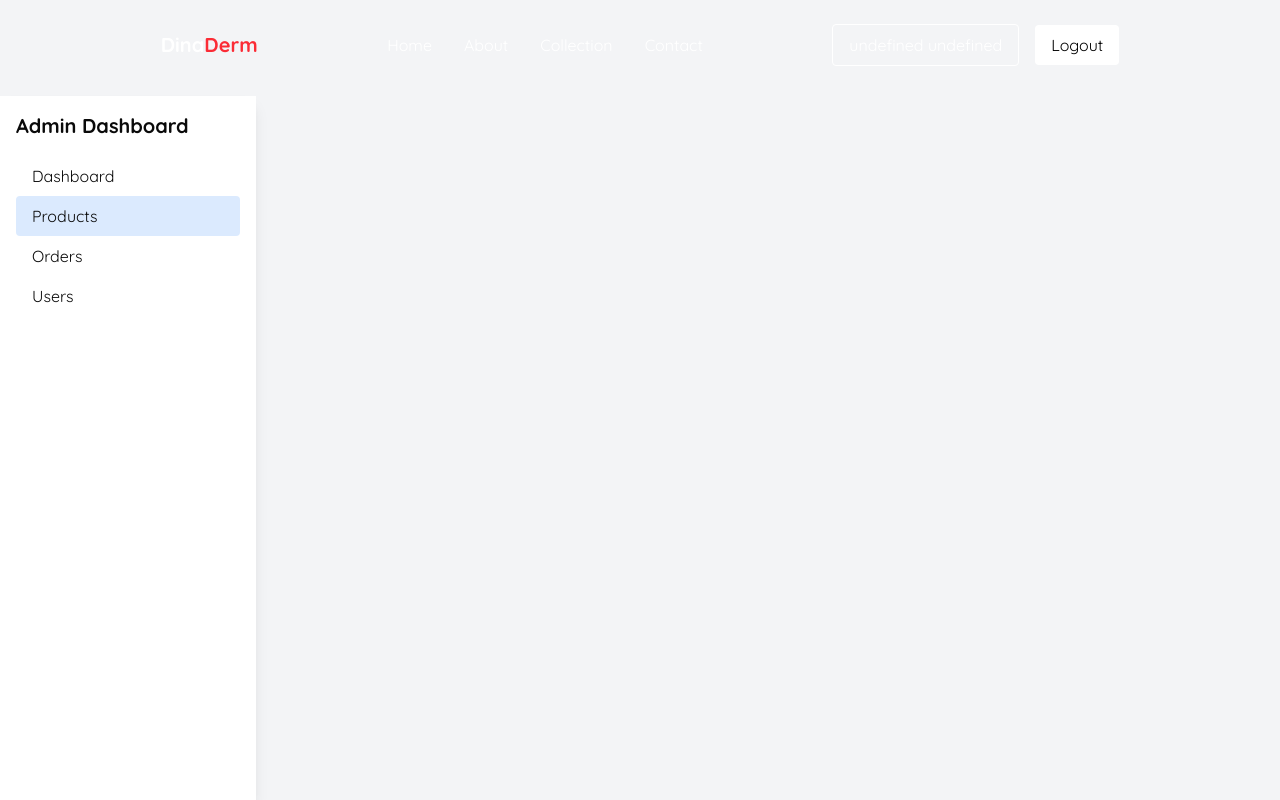
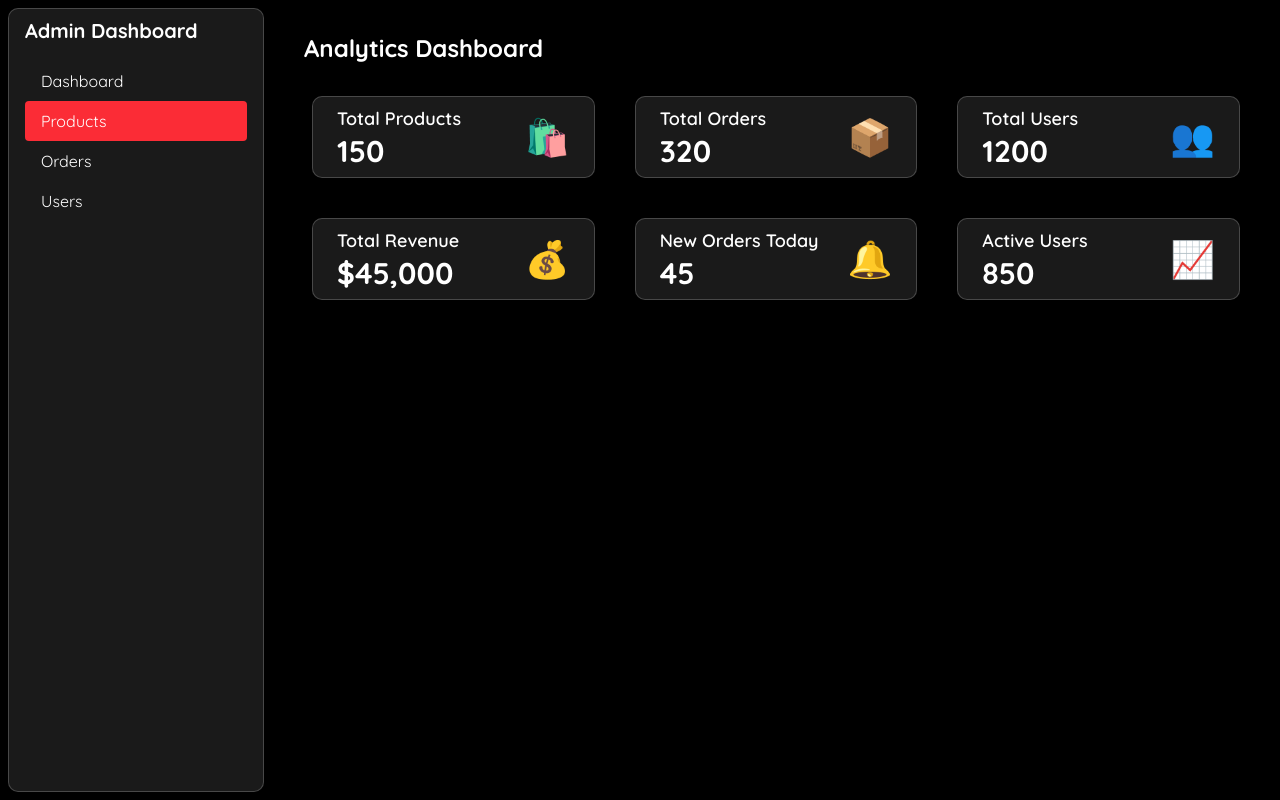
Before and after one commit to sugirangendahayo/dina-derm, a React (Vite) app in the folder frontend/: page /admin in a window 1280 px wide. Built offline with nearby package versions, Linux system fonts and the light colour scheme; sample sign-in values are in the browser's storage.

Commit message:
Dashboard ui features

```diff
--- a/frontend/package.json
+++ b/frontend/package.json
@@ -20,6 +20,7 @@
     "react-dom": "^19.1.1",
     "react-router-dom": "^7.9.4",
     "react-simple-typewriter": "^5.0.1",
+    "react-toastify": "^11.0.5",
     "tailwind-merge": "^3.3.1",
     "tailwindcss": "^4.1.14"
   },
@@ -28,6 +29,7 @@
     "@types/react": "^19.1.16",
     "@types/react-dom": "^19.1.9",
     "@vitejs/plugin-react": "^5.0.4",
+    "daisyui": "^5.3.7",
     "eslint": "^9.36.0",
     "eslint-plugin-react-hooks": "^5.2.0",
     "eslint-plugin-react-refresh": "^0.4.22",
--- a/frontend/src/App.jsx
+++ b/frontend/src/App.jsx
@@ -1,10 +1,9 @@
 import React from "react";
-import { BrowserRouter as Router, Routes, Route } from "react-router-dom";
-import { AuthProvider } from "./context/AuthContext";
-import Navbar from "./components/ui/Navbar";
+import { Routes, Route, useLocation } from "react-router-dom";
+import { AuthProvider } from "@context/AuthContext";
+import Navbar from "@components/ui/Navbar";
 import axios from "axios";
 
-// Set the base URL for all Axios requests
 axios.defaults.baseURL = "http://localhost:5000";
 
 import Home from "@pages/Home";
@@ -14,36 +13,40 @@ import Collection from "@pages/Collection";
 import Login from "@pages/Login";
 import Signup from "@pages/Signup";
 import AdminDashboard from "@pages/auth/admin/AdminDashboard";
-import ProductManagement from "@pages/auth/components/components/ProductManagement";
-import OrderManagement from "@pages/auth/components/components/OrderManagement";
+import ProductManagement from "@pages/auth/components/ProductManagement";
+import OrderManagement from "@pages/auth/components/OrderManagement";
 import UserManagement from "@pages/auth/components/UserManagement";
 import Profile from "@pages/Profile";
 import AdminRoute from "@components/AdminRoute";
+import Dashboard from "@pages/auth/components/Dashboard";
 
 function App() {
+  const location = useLocation();
+
   return (
     <AuthProvider>
-      <Router>
-        <Navbar />
+      {location.pathname !== "/login" &&
+        location.pathname !== "/signup" &&
+        !location.pathname.startsWith("/admin") && <Navbar />}
 
-        <Routes>
-          <Route path="/" element={<Home />} /> {/* Home page */}
-          <Route path="/about" element={<About />} /> {/* About page */}
-          <Route path="/contact" element={<Contact />} /> {/* Contact page */}
-          <Route path="/collection" element={<Collection />} />{" "}
-          {/* Collection page */}
-          <Route path="/login" element={<Login />} /> {/* Login page */}
-          <Route path="/signup" element={<Signup />} /> {/* Signup page */}
-          <Route path="/profile" element={<Profile />} />
-          {/* Protected Admin Routes */}
-          <Route path="/admin" element={<AdminRoute />}>
-            <Route index element={<AdminDashboard />} />
+      <Routes>
+        <Route path="/" element={<Home />} />
+        <Route path="/about" element={<About />} />
+        <Route path="/contact" element={<Contact />} />
+        <Route path="/collection" element={<Collection />} />
+        <Route path="/login" element={<Login />} />
+        <Route path="/signup" element={<Signup />} />
+        <Route path="/profile" element={<Profile />} />
+        <Route element={<AdminRoute />}>
+          <Route path="/admin" element={<AdminDashboard />}>
+            <Route index element={<Dashboard />} />
+            <Route path="dashboard" element={<Dashboard />} />
             <Route path="products" element={<ProductManagement />} />
             <Route path="orders" element={<OrderManagement />} />
             <Route path="users" element={<UserManagement />} />
           </Route>
-        </Routes>
-      </Router>
+        </Route>
+      </Routes>
     </AuthProvider>
   );
 }
--- a/frontend/src/index.css
+++ b/frontend/src/index.css
@@ -1,5 +1,6 @@
 @import "tailwindcss";
 @import "tw-animate-css";
+@plugin "daisyui";
 
 @custom-variant dark (&:is(.dark *));
 
--- a/frontend/src/main.jsx
+++ b/frontend/src/main.jsx
@@ -3,9 +3,12 @@ import { StrictMode } from "react";
 import { createRoot } from "react-dom/client";
 import "./index.css";
 import App from "./App.jsx";
+import { BrowserRouter as Router } from "react-router-dom";
 
 createRoot(document.getElementById("root")).render(
   <StrictMode>
-    <App />
+    <Router>
+      <App />
+    </Router>
   </StrictMode>
 );
--- a/frontend/src/pages/auth/admin/AdminDashboard.jsx
+++ b/frontend/src/pages/auth/admin/AdminDashboard.jsx
@@ -6,8 +6,8 @@ const AdminDashboard = () => {
   const [activeTab, setActiveTab] = useState("products");
 
   return (
-    <div className="flex min-h-screen bg-gray-100 pt-24">
-      <aside className="w-64 bg-white p-4 shadow-lg">
+    <div className="flex min-h-screen bg-black ">
+      <aside className="w-64 backdrop-blur-md m-2 bg-white/10 border border-white/20 shadow-lg rounded-lg py-2 z-40 overflow-y-auto transition-all duration-300 ease-in-out p-4 text-white">
         <h2 className="text-xl font-bold mb-4">Admin Dashboard</h2>
         <ul>
           <li>
@@ -15,7 +15,7 @@ const AdminDashboard = () => {
               to="dashboard"
               onClick={() => setActiveTab("dashboard")}
               className={`block py-2 px-4 rounded ${
-                activeTab === "dashboard" ? "bg-blue-100" : ""
+                activeTab === "dashboard" ? "bg-red-500 text-white " : ""
               }`}
             >
               Dashboard
@@ -26,7 +26,7 @@ const AdminDashboard = () => {
               to="products"
               onClick={() => setActiveTab("products")}
               className={`block py-2 px-4 rounded ${
-                activeTab === "products" ? "bg-blue-100" : ""
+                activeTab === "products" ? "bg-red-500 text-white " : ""
               }`}
             >
               Products
@@ -37,7 +37,7 @@ const AdminDashboard = () => {
               to="orders"
               onClick={() => setActiveTab("orders")}
               className={`block py-2 px-4 rounded ${
-                activeTab === "orders" ? "bg-blue-100" : ""
+                activeTab === "orders" ? "bg-red-500 text-white " : ""
               }`}
             >
               Orders
@@ -48,7 +48,7 @@ const AdminDashboard = () => {
               to="users"
               onClick={() => setActiveTab("users")}
               className={`block py-2 px-4 rounded ${
-                activeTab === "users" ? "bg-blue-100" : ""
+                activeTab === "users" ? "bg-red-500 text-white " : ""
               }`}
             >
               Users
--- a/frontend/src/pages/auth/components/Dashboard.jsx
+++ b/frontend/src/pages/auth/components/Dashboard.jsx
@@ -4,27 +4,26 @@ import React from "react";
 const Dashboard = () => {
   // Fake stats for analytics
   const stats = [
-    { title: "Total Products", value: 150, icon: "🛍️", color: "bg-blue-500" },
-    { title: "Total Orders", value: 320, icon: "📦", color: "bg-green-500" },
-    { title: "Total Users", value: 1200, icon: "👥", color: "bg-purple-500" },
+    { title: "Total Products", value: 150, icon: "🛍️"  },
+    { title: "Total Orders", value: 320, icon: "📦"},
+    { title: "Total Users", value: 1200, icon: "👥" },
     {
       title: "Total Revenue",
       value: "$45,000",
       icon: "💰",
-      color: "bg-yellow-500",
     },
-    { title: "New Orders Today", value: 45, icon: "🔔", color: "bg-red-500" },
-    { title: "Active Users", value: 850, icon: "📈", color: "bg-indigo-500" },
+    { title: "New Orders Today", value: 45, icon: "🔔" },
+    { title: "Active Users", value: 850, icon: "📈" },
   ];
 
   return (
     <div>
-      <h2 className="text-2xl font-bold mb-6">Analytics Dashboard</h2>
+      <h2 className="text-2xl font-bold mb-6 text-white">Analytics Dashboard</h2>
       <div className="grid grid-cols-1 md:grid-cols-2 lg:grid-cols-3 gap-6">
         {stats.map((stat, index) => (
           <div
             key={index}
-            className={`card shadow-lg rounded-lg p-6 text-white ${stat.color}`}
+            className={`card p-6 backdrop-blur-md m-2 bg-white/10 border border-white/20 shadow-lg rounded-lg py-2 z-40 overflow-y-auto transition-all duration-300 ease-in-out  text-white `}
           >
             <div className="flex items-center justify-between">
               <div>
--- a/frontend/src/pages/auth/components/OrderManagement.jsx
+++ b/frontend/src/pages/auth/components/OrderManagement.jsx
@@ -46,7 +46,7 @@ const OrderManagement = () => {
   }
 
   return (
-    <div>
+    <div className="text-white">
       <h2 className="text-2xl font-bold mb-4">Manage Orders</h2>
       <div className="overflow-x-auto">
         <table className="table table-zebra">
--- a/frontend/src/pages/auth/components/ProductManagement.jsx
+++ b/frontend/src/pages/auth/components/ProductManagement.jsx
@@ -94,7 +94,7 @@ const ProductManagement = () => {
   }
 
   return (
-    <div>
+    <div className="text-white">
       <h2 className="text-2xl font-bold mb-4">Manage Products</h2>
       <button
         className="btn btn-primary mb-4"
--- a/frontend/src/pages/auth/components/UserManagement.jsx
+++ b/frontend/src/pages/auth/components/UserManagement.jsx
@@ -82,7 +82,7 @@ const UserManagement = () => {
   }
 
   return (
-    <div>
+    <div className="text-white">
       <h2 className="text-2xl font-bold mb-4">Manage Users</h2>
       <div className="overflow-x-auto">
         <table className="table table-zebra">
```
Also changed, not shown: 1 other file (tests, documents, lock files or other folders).
